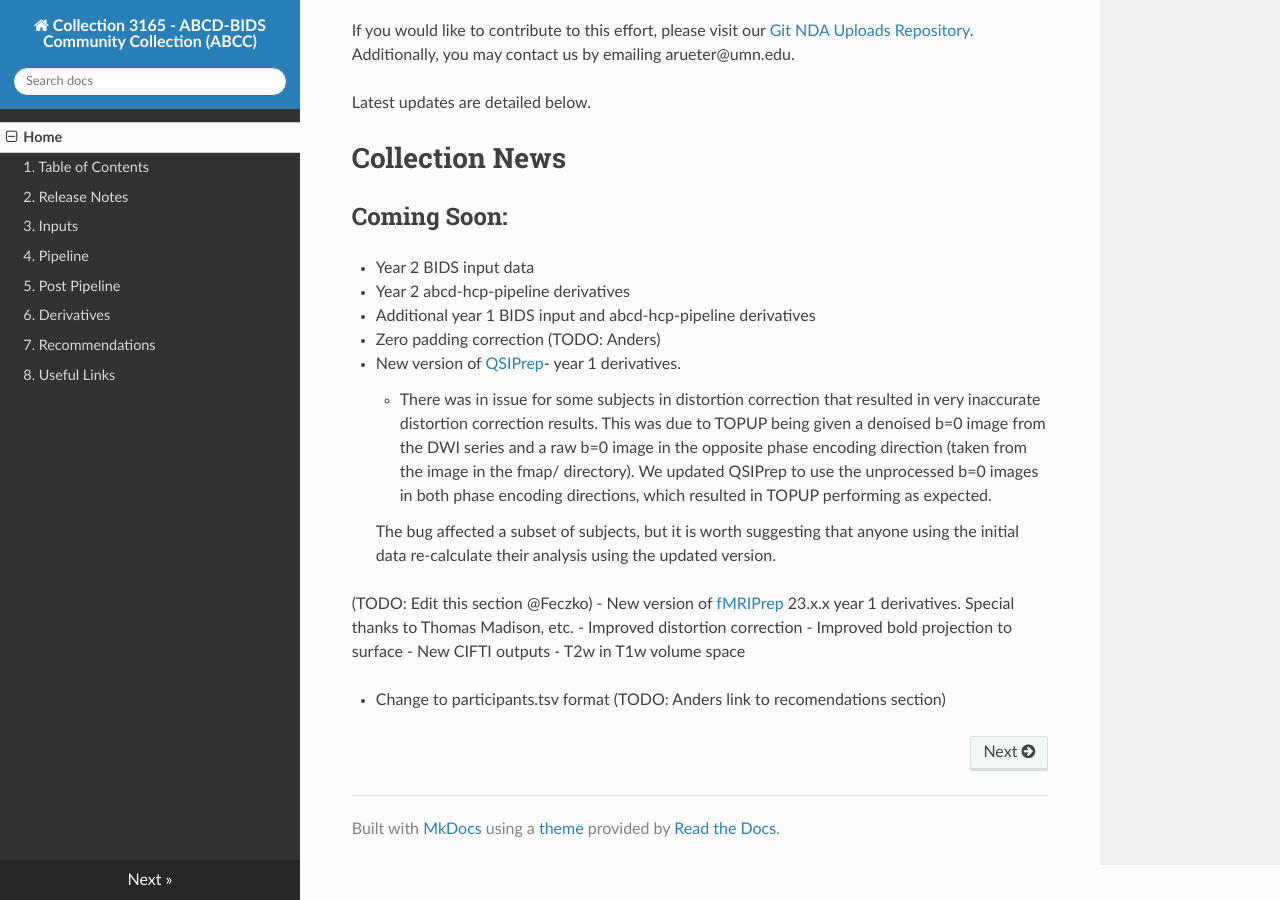
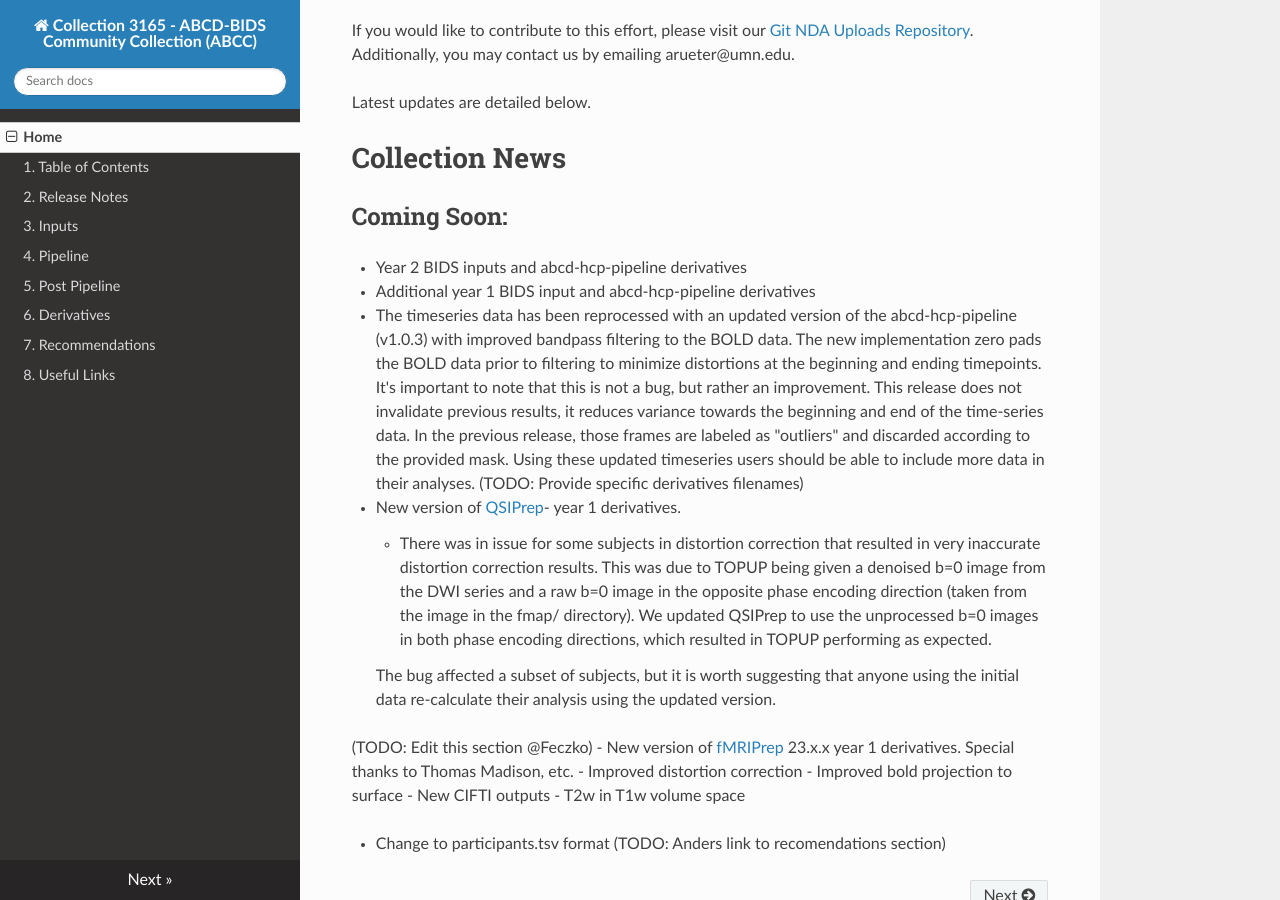
Before and after one commit to ABCD-STUDY/nda-abcd-collection-3165, an MkDocs documentation site: the page built from docs/index.md, in a window 1280 px wide and 900 px high, scrolled down 551 px. Built offline with MkDocs 1.6.1, drawn with Linux system fonts in a browser that asks for light colours; nearby versions of some CDN libraries.

Commit message:
General revisions

```diff
--- a/docs/index.md
+++ b/docs/index.md
@@ -16,13 +16,11 @@ Latest updates are detailed below.
 
 ## Coming Soon:
 
-- Year 2 BIDS input data
-
-- Year 2 abcd-hcp-pipeline derivatives
+- Year 2 BIDS inputs and abcd-hcp-pipeline derivatives
 
 - Additional year 1 BIDS input and abcd-hcp-pipeline derivatives
 
-- Zero padding correction (TODO: Anders)
+- The timeseries data has been reprocessed with an updated version of the abcd-hcp-pipeline (v1.0.3) with improved bandpass filtering to the BOLD data. The new implementation zero pads the BOLD data prior to filtering to minimize distortions at the beginning and ending timepoints. It's important to note that this is not a bug, but rather an improvement. This release does not invalidate previous results, it reduces variance towards the beginning and end of the time-series data. In the previous release, those frames are labeled as "outliers" and discarded according to the provided mask. Using these updated timeseries users should be able to include more data in their analyses. (TODO: Provide specific derivatives filenames)
 
 - New version of [QSIPrep](https://qsiprep.readthedocs.io/en/stable/)- year 1 derivatives.
     - There was in issue for some subjects in distortion correction that resulted in very inaccurate distortion correction results. This was due to TOPUP being given a denoised b=0 image from the DWI series and a raw b=0 image in the opposite phase encoding direction (taken from the image in the fmap/ directory). We updated QSIPrep to use the unprocessed b=0 images in both phase encoding directions, which resulted in TOPUP performing as expected.
--- a/mkdocs.yml
+++ b/mkdocs.yml
@@ -8,7 +8,7 @@ nav:
   - 1. Table of Contents: tableofcontents.md
   - 2. Release Notes: release_notes.md
   - 3. Inputs: inputs.md
-  - 4. Pipeline: pipeline.md
+  - 4. Pipeline: pipelines.md
   - 5. Post Pipeline: postpipeline.md
   - 6. Derivatives: derivatives.md
   - 7. Recommendations: recommendations.md
```
Also changed, not shown: docs/pipelines.md (+1 -1 lines), docs/release_notes.md (+5 -11 lines).
